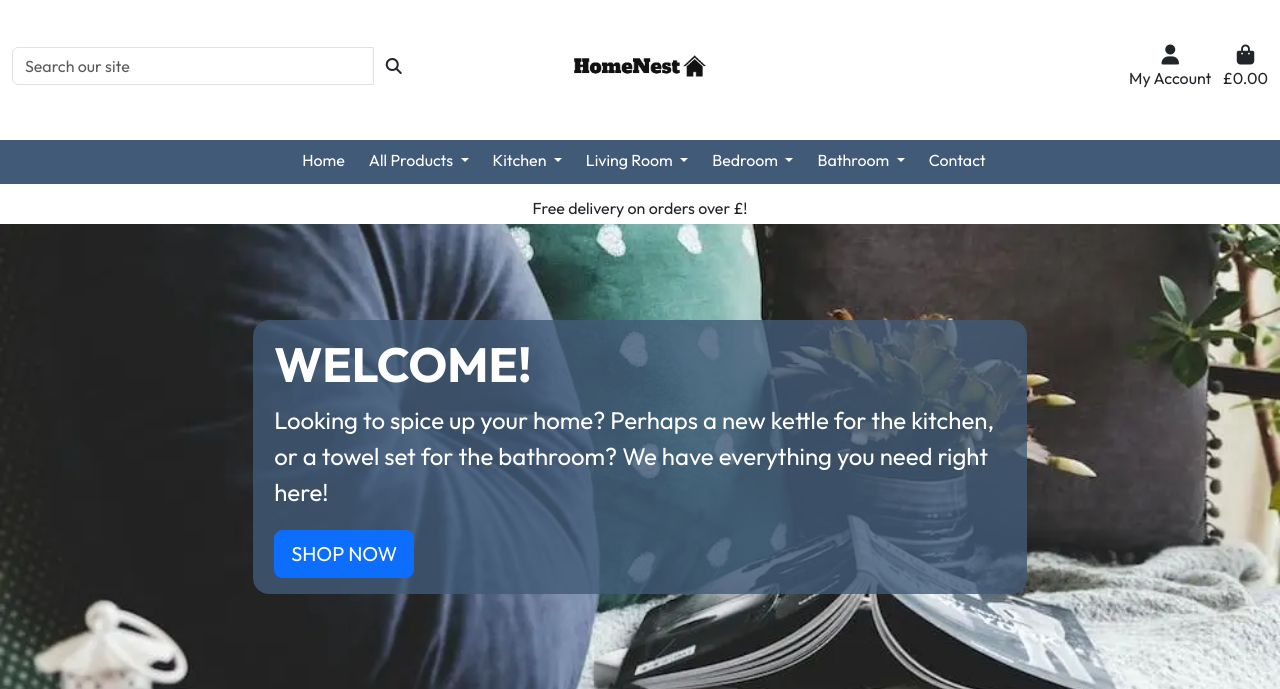
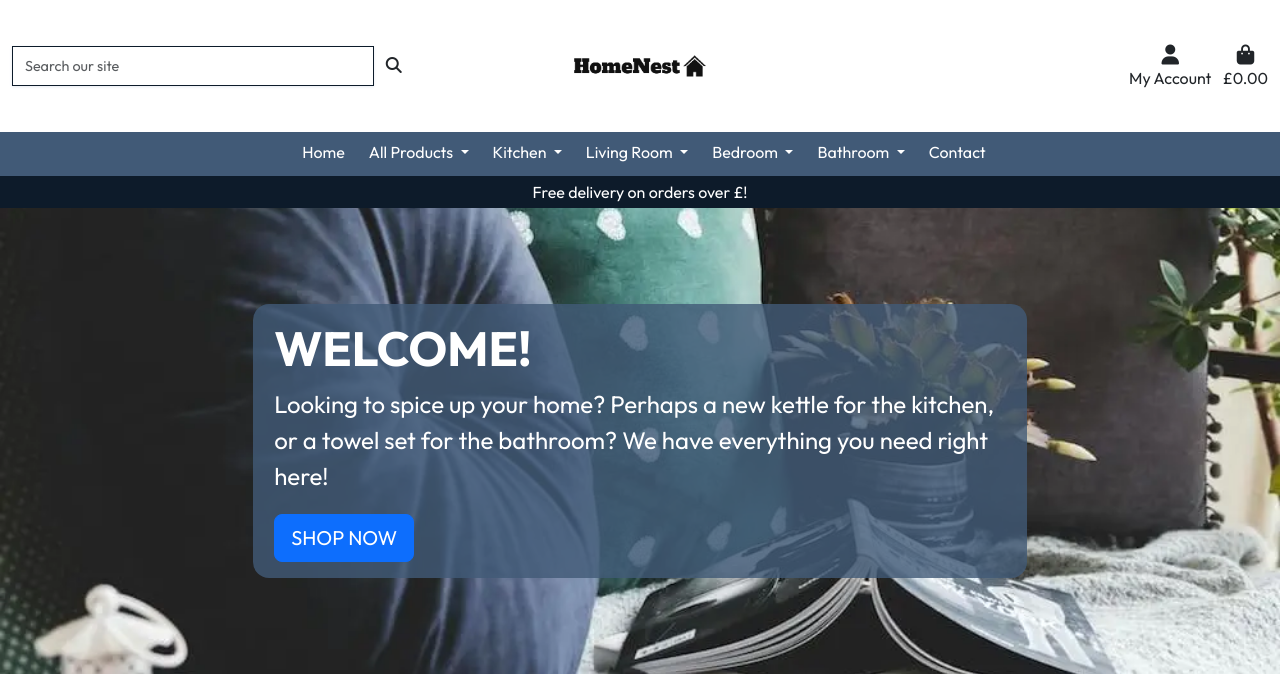
Before and after one commit to lewis-creates/homenest, a Django app: page / in a window 1280 px wide. Shown: the top 689 px of the page. Run offline with Django 3.2, Linux system fonts and the light colour scheme; some libraries are stand-ins or nearby versions.

Commit message:
Customised search bar and delivery banner. Improved styling for better readablity

```diff
--- a/static/css/base.css
+++ b/static/css/base.css
@@ -84,6 +84,32 @@ p {
     --bs-navbar-active-color: #d5d5d5;
 }
 
+.search-bar {
+    color: #000;
+    border: 1px solid #0D1B2A;
+    height: 40px;
+    padding: 10px 12px;
+    border-radius: 0px;
+    box-shadow: 0 1px 3px 0 #e6ebf1;
+    transition: box-shadow 150ms ease;
+    font-size: 0.9rem;
+}
+
+.search-bar:focus {
+    outline: none;
+    box-shadow: none;
+    border: 1px solid #0D1B2A;
+}
+
+.navbar {
+    --bs-navbar-padding-y: 0rem;
+}
+
+#free-delivery-banner {
+    background-color: #0D1B2A;
+    color: #fff;
+}
+
 
 /* Home Page */
 
```
